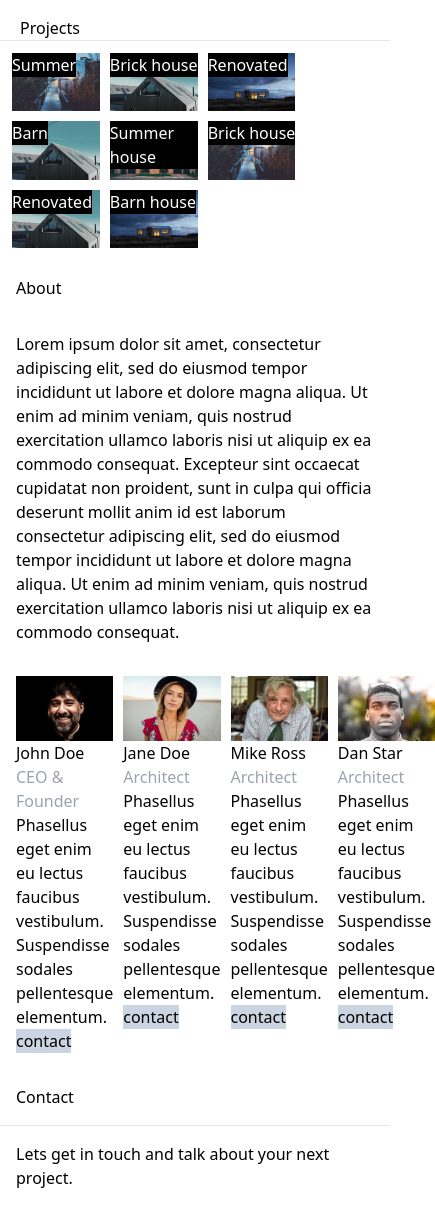
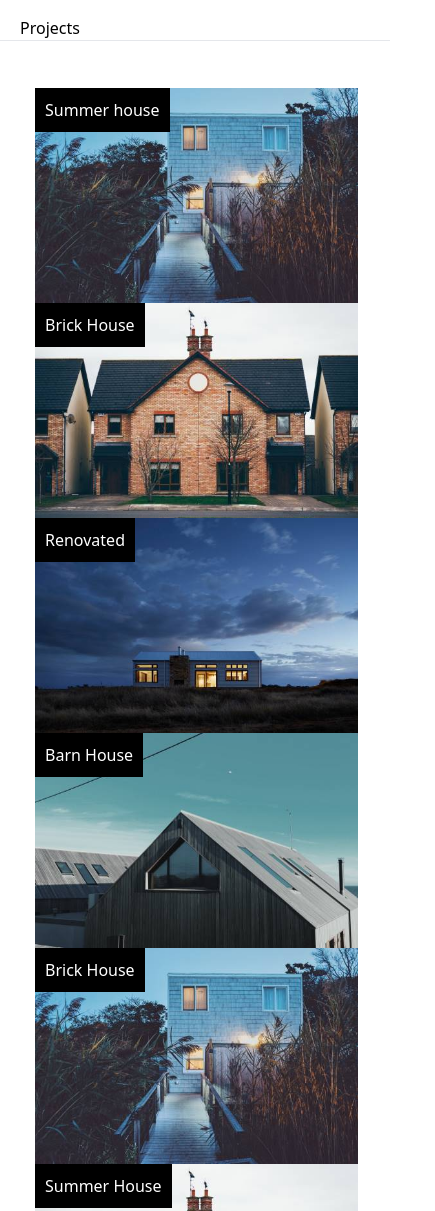
Before and after one commit to ndivine-eng/archtect.tailwind, a website: page html/index.html in a window 390 px wide. Shown: the part 220-1431 px from the top of the page, 435 px wide, since content can reach past the window. Drawn offline with Linux system fonts and the light colour scheme.

Commit message:
Responsiveness

```diff
--- a/html/index.html
+++ b/html/index.html
@@ -29,32 +29,41 @@
         <h1 class="ml-5">Projects</h1>
         <hr>
         <!-- houses picture-->
-        <div class="flex flex-wrap gap-[10px] p-3 w-full  max-[767px]:block max-[1024 px]: w-full">
-            <div class="relative w-[24%] max-[767px]:w-full max-[1024 px]:w-[48%]"><img src="./images/summer house 1.jpg" alt="">
-                <p class="absolute top-0 left-0 bg-black text-white">Summer</p>
+        <div
+        class="imgs w-full flex p-[32px] flex-wrap gap-[10px] pl-[35px] mt-[15px] max-[600px]:w-full max-[600px]:block max-[768px]:flex max-[768px]:flex-wrap max-[768px]:w-full">
+
+        <div class="w-[24%] max-[600px]:w-full max-[768px]:w-[48%] relative ">
+            <img src="./images/summer house 1.jpg" class="w-full">
+            <span class="absolute top-0 bg-black p-[10px] text-[100%] text-white">Summer house</span>
         </div>
-            <div class="relative w-[24%] max-[767px]:w-full max-[1024 px]:w-[48%]"><img src="./images/Barn house1.jpg" alt="">
-                <p class="absolute top-0 left-0 bg-black text-white">Brick house</p>
+        <div class="w-[24%] max-[600px]:w-full max-[768px]:w-[48%] relative">
+            <img src="./images/Brich house1.jpg" class="w-full">
+            <span class="absolute top-0 bg-black p-[10px] text-[100%] text-white">Brick House</span>
         </div>
-            <div class="relative w-[24%] max-[767px]:w-full max-[1024 px]:w-[48%]"><img src="./images/Renovate house 1.jpg" alt="">
-                <p class="absolute top-0 left-0 bg-black text-white">Renovated</p>
+        <div class="w-[24%] max-[600px]:w-full max-[768px]:w-[48%]  relative">
+            <img src="./images/Renovate house 1.jpg" class="w-full">
+            <span class="absolute top-0 bg-black p-[10px] text-[100%] text-white">Renovated</span>
         </div>
-            <div class="relative w-[24%] max-[767px]:w-full  max-[1024 px]:w-[48%]"><img src="./images/Barn house1.jpg" alt="">
-                <p class="absolute top-0 left-0 bg-black text-white">Barn</p>
+        <div class="w-[24%] max-[600px]:w-full max-[768px]:w-[48%]  relative">
+            <img src="./images/Barn house1.jpg" class="w-full">
+            <span class="absolute top-0 bg-black p-[10px] text-[100%] text-white">Barn House</span>
         </div>
-            <div class="relative w-[24%] max-[767px]:w-full  max-[1024 px]:w-[48%]"><img src="./images/Summer house 2.jpg" alt="">
-                <p class="absolute top-0 left-0 bg-black text-white">Summer house</p>
+        <div class="w-[24%] max-[600px]:w-full max-[768px]:w-[48%] relative">
+            <img src="./images/Brick house2.jpg" class="w-full">
+            <span class="absolute top-0 bg-black p-[10px] text-[100%] text-white">Brick House</span>
         </div>
-            <div class="relative w-[24%] max-[767px]:w-full  max-[1024 px]:w-[48%]"><img src="./images/Brick house2.jpg" alt="">
-                <p class="absolute top-0 left-0 bg-black text-white">Brick house</p>
+        <div class="w-[24%] max-[600px]:w-full max-[768px]:w-[48%] relative">
+            <img src="./images/Summer house 2.jpg" class="w-full">
+            <span class="absolute top-0 bg-black p-[10px] text-[100%] text-white">Summer House</span>
         </div>
-            <div class="relative w-[24%] max-[767px]:w-full  max-[1024 px]:w-[48%]"><img src="./images/Renovated house2.jpg" alt="">
-                <p class="absolute top-0 left-0 bg-black text-white">Renovated</p>
+        <div class="w-[24%] max-[600px]:w-full max-[768px]:w-[48%] relative">
+            <img src="./images/Barn house2.jpg" class="w-full">
+            <span class="absolute top-0 bg-black p-[10px] text-[100%] text-white">Barn House</span>
         </div>
-            <div class="relative w-[24%] max-[767px]:w-full  max-[1024 px]:w-[48%]"><img src="./images/Barn house2.jpg" alt="">
-                <p class="absolute top-0 left-0 bg-black text-white bg-black text-white">Barn house</p>
+        <div class="w-[24%] max-[600px]:w-full max-[768px]:w-[48%] relative">
+            <img src="./images/Renovated house2.jpg" class="w-full">
+            <span class="absolute top-0 bg-black p-[10px] text-white">Renovated </span>
         </div>
-
     </div>
         <!--About page-->
         <h1 class="p-4" id="about">About</h1>
@@ -70,39 +79,54 @@
                      exercitation ullamco laboris nisi ut aliquip ex ea
                       commodo consequat.</p>
         <!--people-->
-        <div class="w-full p-4 gap-[10px]  flex max-[767px]:block ">
-            <div class=""><img src="./images/John Doe.jpg" alt="">
-            <h1>John Doe</h1>
-            <p class="text-gray-400">CEO & Founder</p>
-            <p> Phasellus eget enim eu lectus faucibus vestibulum.
-                Suspendisse sodales pellentesque elementum.</p>
-                <button class="hover:bg-gray-500 bg-slate-300">contact</button>
+        <div
+                class="flex gap-[17px] p-[10px] mr-[10px] max-[600px]:w-full max-[600px]:block max-[768px]:flex max-[768px]:flex-wrap max-[768px]:w-full ">
+                <div class="w-[24%] max-[600px]:w-full max-[768px]:w-[48%]">
+                    <img src="./images/John Doe.jpg" class="w-full">
+                    <div>
+                        <p class="text-[25px]">John Doe</p>
+                        <p class="text-gray-500 py-[15px]">CEO & Founder</p>
+                        <p class="pt-[4px] pb-[15px] text-[17px]">Phasellus eget enim eu lectus faucibus <br>vestibulum.
+                            Suspendisse sodales <br>
+                            pellentesque elementum.</p>
+                        <button class="w-full p-[5px] border-2 bg-slate-100 hover:bg-gray-400">Contact</button>
+                    </div>
+                </div>
+                <div class="w-[24%] max-[600px]:w-full max-[768px]:w-[48%]">
+                    <img src="./images/Jane Doe.jpg" class="w-full">
+                    <div>
+                        <p class="text-[25px]">Jane Doe</p>
+                        <p class="text-gray-500 py-[15px]">Architect</p>
+                        <p class="pt-[4px] pb-[15px] text-[17px]">Phasellus eget enim eu lectus faucibus <br>vestibulum.
+                            Suspendisse sodales <br>
+                            pellentesque elementum.</p>
+                    </div>
+                    <button class="w-full p-[5px] border-2 bg-slate-100 hover:bg-gray-400">Contact</button>
                 </div>
 
-            <div class=""><img src="./images/Jane Doe.jpg" alt="">
-                <h1>Jane Doe</h1>
-                <p class="text-gray-400">Architect</p>
-                <p> Phasellus eget enim eu lectus faucibus vestibulum.
-                    Suspendisse sodales pellentesque elementum.</p>
-                    <button class="hover:bg-gray-500 bg-slate-300">contact</button>
+                <div class="w-[24%] max-[600px]:w-full max-[768px]:w-[48%]">
+                    <img src="./images/Mike Ross.jpg" class="w-full">
+                    <div>
+                        <p class="text-[25px]">Mike Rose</p>
+                        <p class="text-gray-500 py-[15px]">Architect</p>
+                        <p class="pt-[4px] pb-[15px] text-[17px]">Phasellus eget enim eu lectus faucibus <br>vestibulum.
+                            Suspendisse sodales <br>
+                            pellentesque elementum.</p>
+                        <button class="w-full p-[5px] border-2 bg-slate-100 hover:bg-gray-400">Contact</button>
+                    </div>
                 </div>
 
-            <div class=""><img src="./images/Mike Ross.jpg" alt="">
-                <h1>Mike Ross</h1>
-                <p class="text-gray-400">Architect</p>
-                <p> Phasellus eget enim eu lectus faucibus vestibulum.
-                    Suspendisse sodales pellentesque elementum.</p>
-                    <button class="hover:bg-gray-500 bg-slate-300">contact</button>
+                <div class="w-[24%] max-[600px]:w-full max-[768px]:w-[48%]">
+                    <img src="./images/Dan Star.jpg" class="w-full">
+                    <div>
+                        <p class="text-[25px]">Dan Star</p>
+                        <p class="text-gray-500 py-[15px]">Architect</p>
+                        <p class="pt-[4px] pb-[15px] text-[17px]">Phasellus eget enim eu lectus faucibus <br>vestibulum.
+                            Suspendisse sodales <br>
+                            pellentesque elementum.</p>
+                        <button class="p-[5px] w-full border-2 bg-slate-100 hover:bg-gray-400">Contact</button>
                     </div>
-
-                <div class=""><img src="./images/Dan Star.jpg" alt="">
-                    <h1>Dan Star</h1>
-                    <p class="text-gray-400">Architect</p>
-                    <p> Phasellus eget enim eu lectus faucibus vestibulum.
-                        Suspendisse sodales pellentesque elementum.</p>
-                        <button class="hover:bg-gray-500 bg-slate-300">contact</button>
                 </div>
-
             </div>
        <!--contact-->
        <h1 class="p-4" id="contact">Contact</h1>
```
Also changed, not shown: src/output.css. Lines whose indentation alone changed are shown as unchanged.
